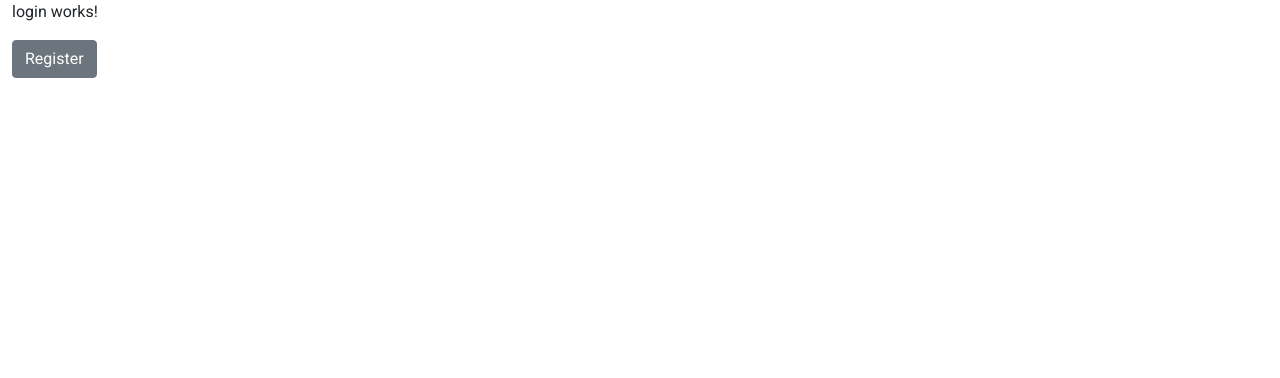
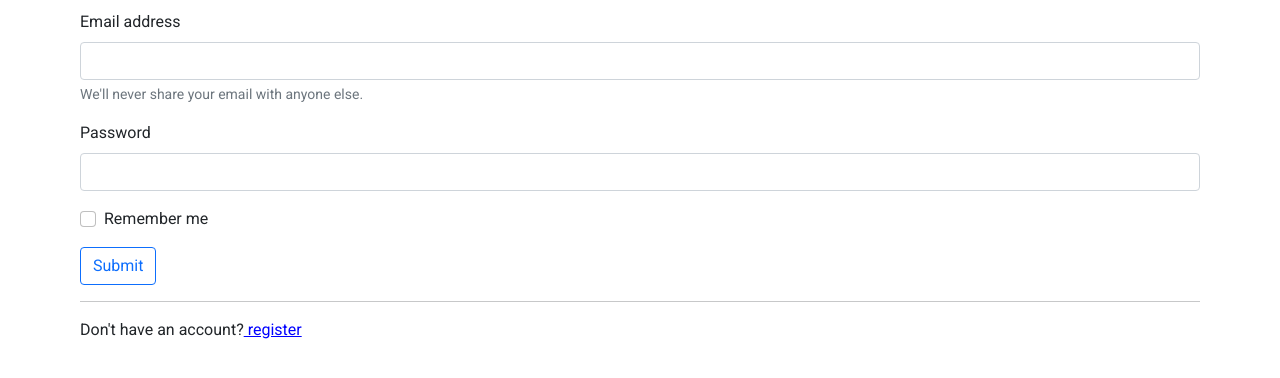
Before and after one commit to Ken-mbira/Tuzo-front, an Angular app: page / in a window 1280 px wide. Shown: the top 378 px of the page. Built offline with nearby package versions, Linux system fonts and the light colour scheme.

Commit message:
add login form

```diff
--- a/src/app/login/login.component.html
+++ b/src/app/login/login.component.html
@@ -1,2 +1,20 @@
-<p>login works!</p>
-<button class="btn btn-secondary" routerLink="register">Register</button>
+<div class="container" style="padding:10px">
+    <form #loginForm='ngForm' (ngSubmit)="login()">
+        <div class="mb-3">
+            <label for="exampleInputEmail1" class="form-label">Email address</label>
+            <input type="email" class="form-control" id="exampleInputEmail1" aria-describedby="emailHelp">
+            <div id="emailHelp" class="form-text">We'll never share your email with anyone else.</div>
+        </div>
+        <div class="mb-3">
+            <label for="exampleInputPassword1" class="form-label">Password</label>
+            <input type="password" class="form-control" id="exampleInputPassword1">
+        </div>
+        <div class="mb-3 form-check">
+            <input type="checkbox" class="form-check-input" id="exampleCheck1">
+            <label class="form-check-label" for="exampleCheck1">Remember me</label>
+        </div>
+        <button type="submit" class="btn btn-outline-primary">Submit</button>
+    </form>
+    <hr>
+    <p>Don't have an account?<span style="color:blue;text-decoration: underline;"> register</span></p>
+</div>
--- a/src/app/login/login.component.ts
+++ b/src/app/login/login.component.ts
@@ -7,6 +7,9 @@
 })
 export class LoginComponent implements OnInit {
 
+  login(){
+    alert("hey")
+  }
   constructor() { }
 
   ngOnInit(): void {
```
